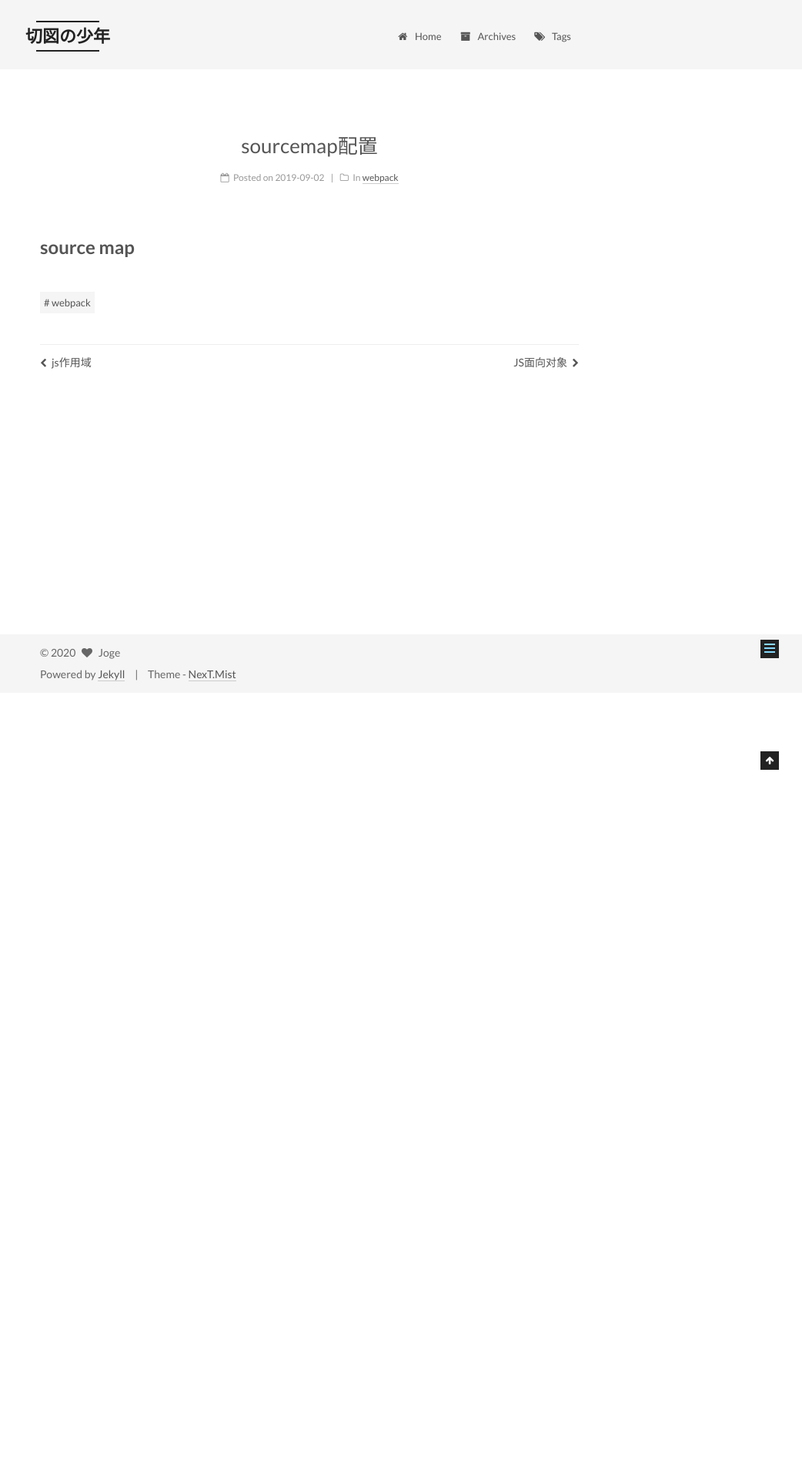
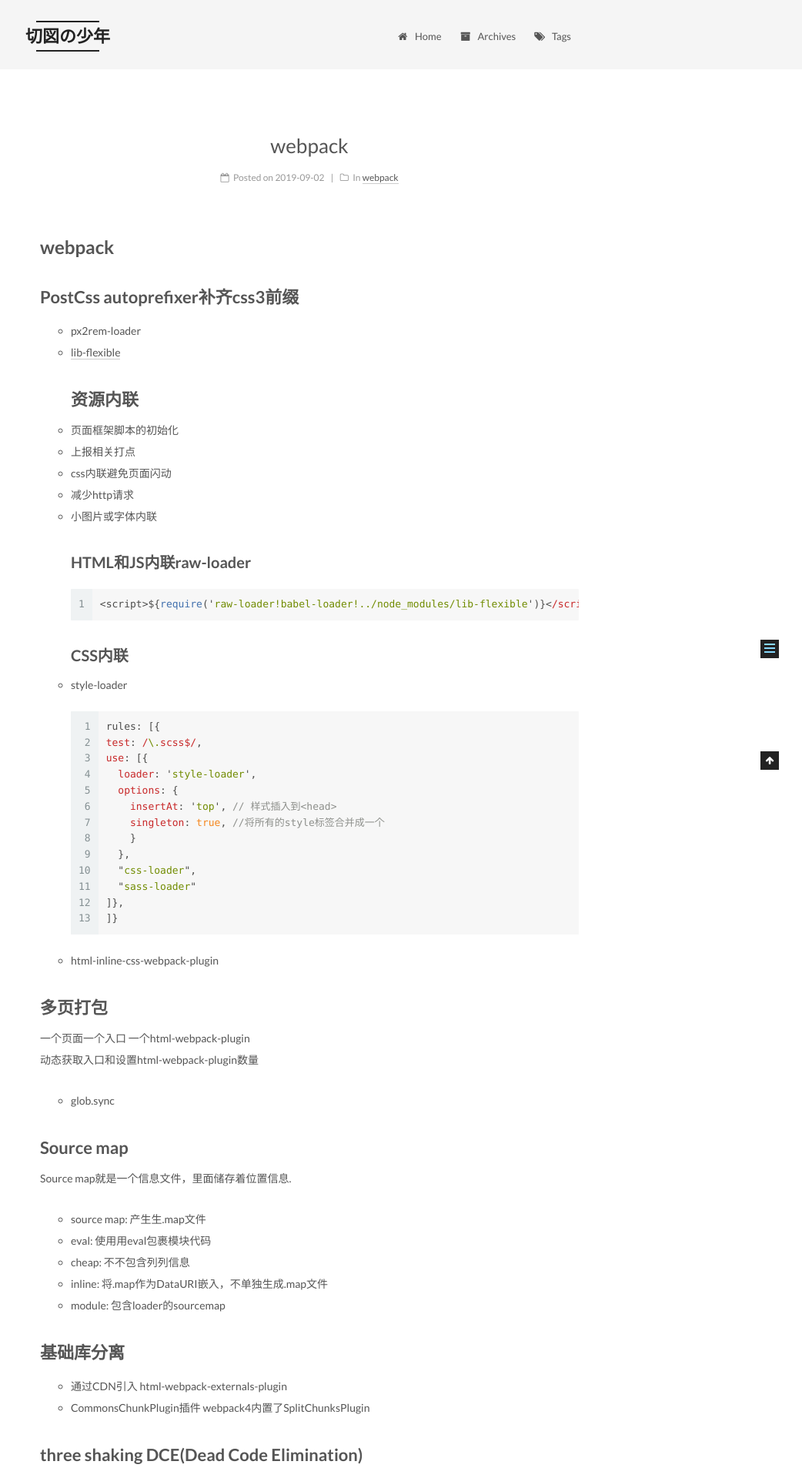
Before and after one commit to jianghaoran116/land, a Jekyll site: the page built from _posts/2019-09-02-webpack-sourcemap.markdown, in a window 1280 px wide. Shown: the top 1920 px of the page at 77% size, without its empty margins (238-1280 px from the left). Built offline with Jekyll 4.4.1, drawn with Linux system fonts in a browser that asks for light colours; before the commit the page ends 900 px from its top, so only the background shows below that; some of the changed text lies outside the part shown.

Commit message:
[FEAT] webpack

````diff
--- a/_posts/2019-09-02-webpack-sourcemap.markdown
+++ b/_posts/2019-09-02-webpack-sourcemap.markdown
@@ -1,9 +1,89 @@
 ---
 layout: post
-title:  "sourcemap配置"
+title:  "webpack"
 date:   2019-09-02
 categories: webpack
 tags: webpack
 ---
 
-# source map
+# webpack
+
+## PostCss autoprefixer补齐css3前缀
+- px2rem-loader
+- [lib-flexible](https://github.com/amfe/lib-flexible)
+## 资源内联
+- 页面框架脚本的初始化
+- 上报相关打点
+- css内联避免页面闪动
+- 减少http请求
+- 小图片或字体内联
+### HTML和JS内联raw-loader
+``` javascript
+  <script>${require('raw-loader!babel-loader!../node_modules/lib-flexible')}</script>
+```
+### CSS内联
+- style-loader
+``` javascript
+rules: [{
+  test: /\.scss$/,
+  use: [{
+    loader: 'style-loader',
+    options: {
+      insertAt: 'top', // 样式插入到<head>
+      singleton: true, //将所有的style标签合并成一个
+      }
+    },
+    "css-loader",
+    "sass-loader"
+  ]},
+]}
+```
+- html-inline-css-webpack-plugin
+
+## 多页打包
+一个页面一个入口 一个html-webpack-plugin
+动态获取入口和设置html-webpack-plugin数量
+- glob.sync
+
+## Source map
+Source map就是一个信息文件，里面储存着位置信息.
+- source map: 产⽣生.map文件
+- eval: 使⽤用eval包裹模块代码
+- cheap: 不不包含列列信息
+- inline: 将.map作为DataURI嵌入，不单独生成.map文件
+- module: 包含loader的sourcemap
+
+## 基础库分离
+- 通过CDN引入 html-webpack-externals-plugin
+- CommonsChunkPlugin插件 webpack4内置了SplitChunksPlugin
+
+## three shaking DCE(Dead Code Elimination)
+利利⽤用ES6模块的特点:
+- 只能作为模块顶层的语句句出现
+- import 的模块名只能是字符串串常量量
+- import binding是immutable的
+代码擦除：
+uglify阶段删除无用代码
+
+### webpack的模块机制
+包裹在匿名闭包里
+modules是一个一个的函数数组 函数用于初始化模块
+__webpack_require⽤用来加载模块，返回module.exports
+通过WEBPACK_REQUIRE_METHOD(0)启动程序
+
+## scope hoisting
+原理：将所有模块的代码按照引⽤顺序放在⼀个函数作用域⾥，然后适当的重命名
+通过scope hoisting可以减少函数声明代码和内存开销
+
+## 代码分割
+动态import
+
+## ssr
+
+## 构建日志
+
+## 构建异常和中断
+
+- 代码压缩
+- 减少闭包
+- 预编译?
````
